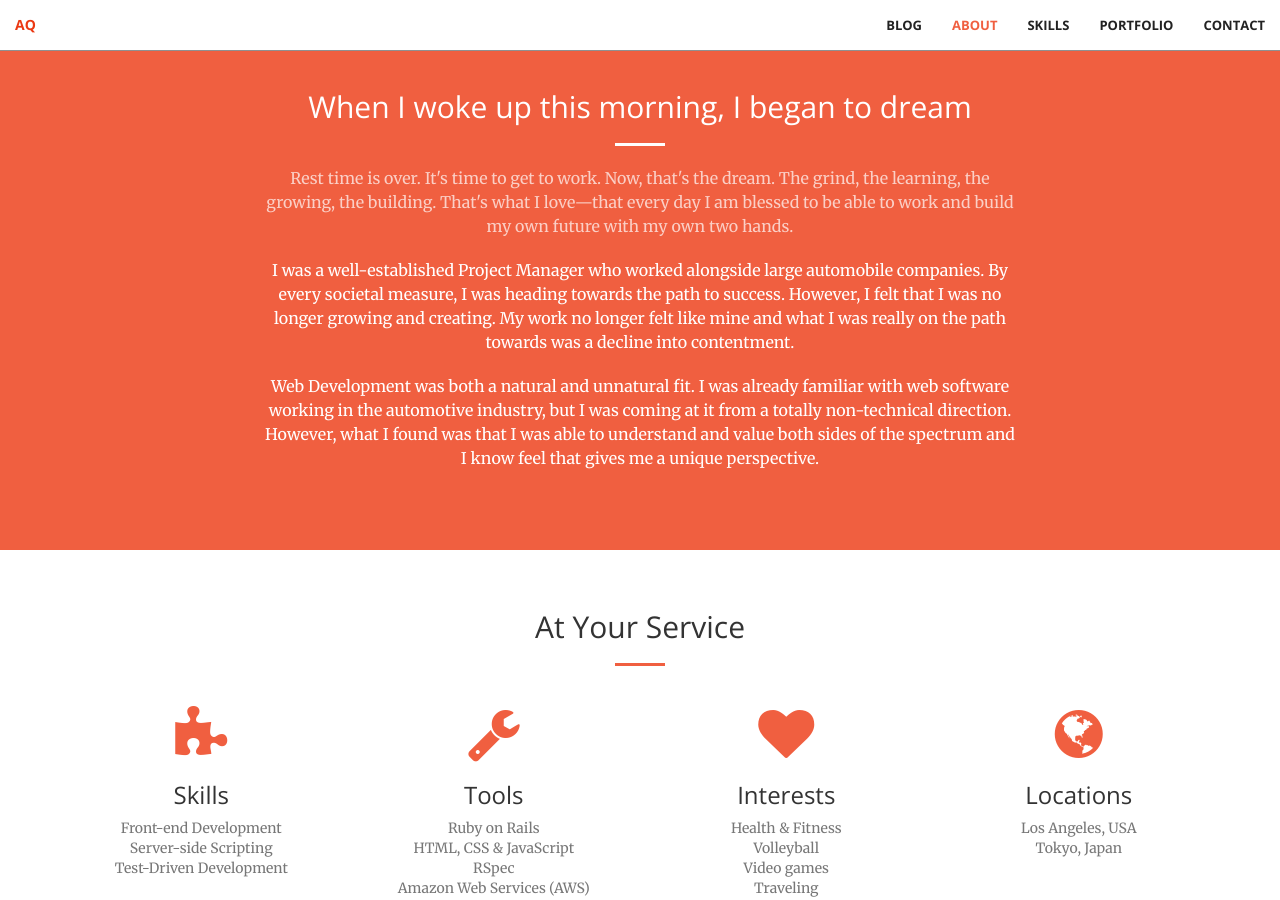
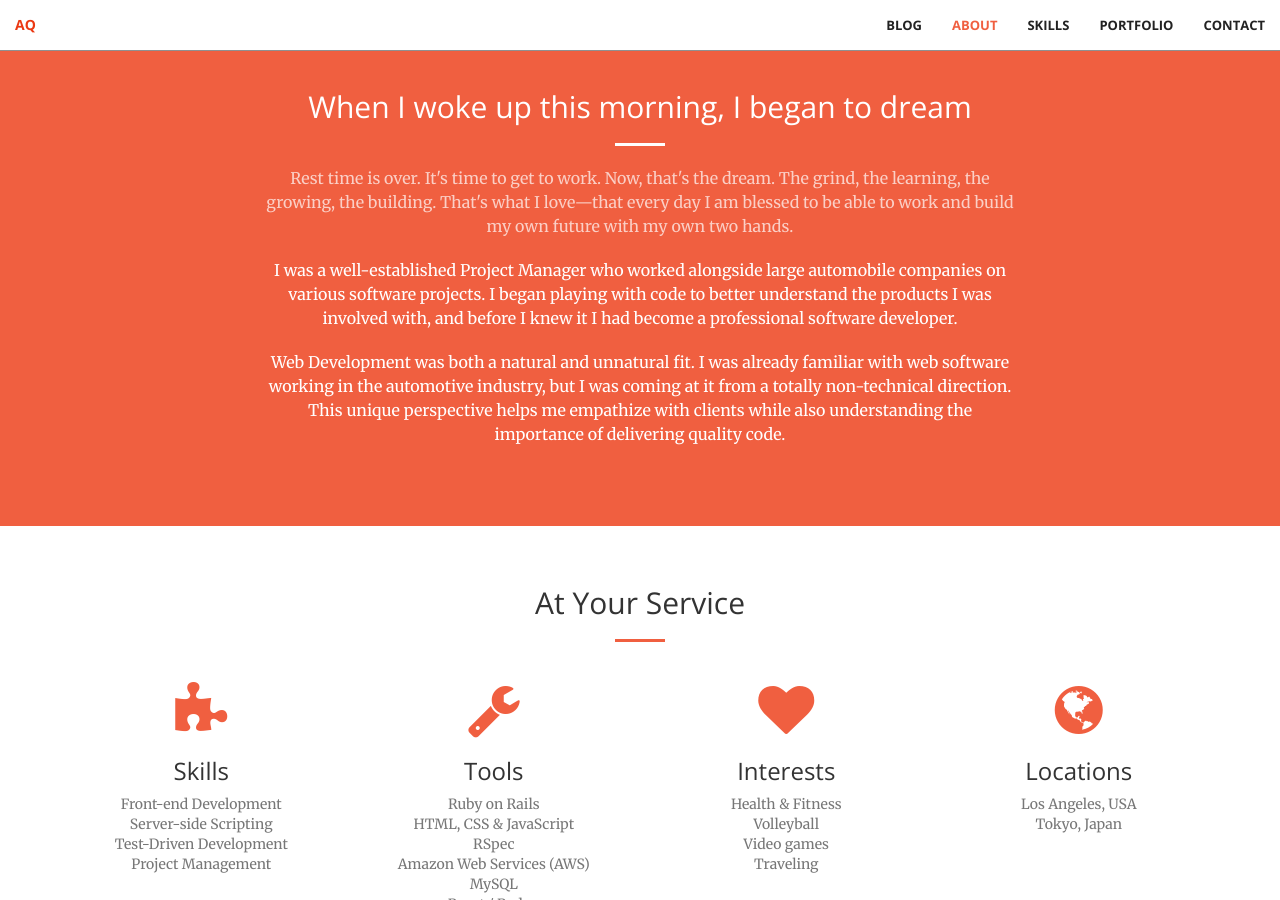
Before and after one commit to andrewquan/andrewquan.github.io, a Jekyll site: the page built from index.html, in a window 1280 px wide and 900 px high, scrolled down 870 px. Built offline with Jekyll 4.4.1, drawn with Linux system fonts in a browser that asks for light colours.

Commit message:
update about and skills

```diff
--- a/_includes/about.html
+++ b/_includes/about.html
@@ -6,9 +6,9 @@
         <hr class="light">
         <p class="text-faded">Rest time is over. It's time to get to work. Now, that's the dream. The grind, the learning, the growing, the building. That's what I love—that every day I am blessed to be able to work and build my own future with my own two hands.</p>
 
-        <p>I was a well-established Project Manager who worked alongside large automobile companies. By every societal measure, I was heading towards the path to success. However, I felt that I was no longer growing and creating. My work no longer felt like mine and what I was really on the path towards was a decline into contentment.</p>
+        <p>I was a well-established Project Manager who worked alongside large automobile companies on various software projects. I began playing with code to better understand the products I was involved with, and before I knew it I had become a professional software developer.</p>
 
-        <p>Web Development was both a natural and unnatural fit. I was already familiar with web software working in the automotive industry, but I was coming at it from a totally non-technical direction. However, what I found was that I was able to understand and value both sides of the spectrum and I know feel that gives me a unique perspective.</p>
+        <p>Web Development was both a natural and unnatural fit. I was already familiar with web software working in the automotive industry, but I was coming at it from a totally non-technical direction. This unique perspective helps me empathize with clients while also understanding the importance of delivering quality code.</p>
       </div>
     </div>
   </div>
--- a/_includes/skills.html
+++ b/_includes/skills.html
@@ -17,6 +17,7 @@
             <dd>Front-end Development</dd>
             <dd>Server-side Scripting</dd>
             <dd>Test-Driven Development</dd>
+            <dd>Project Management</dd>
           </ul>
         </div>
       </div>
```
Also changed, not shown: 1 other file.
